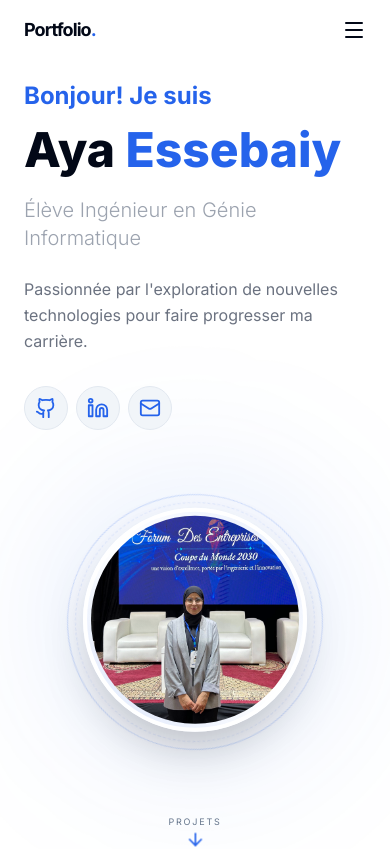
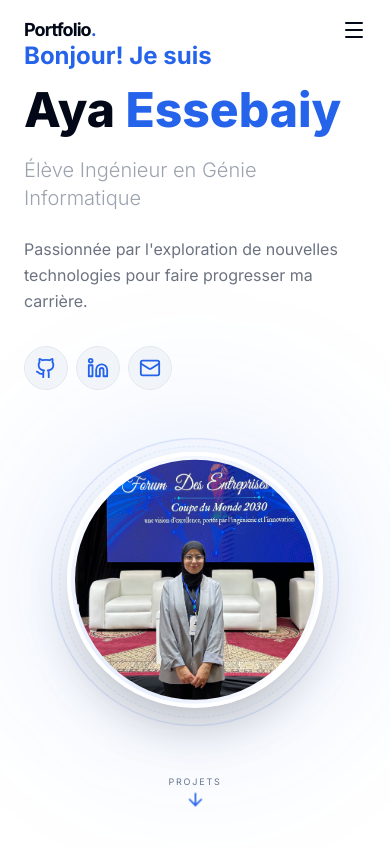
Before and after one commit to essebaiyayaa/Portfolio, a React (Vite) app: page / in a window 390 px wide. Shown: the top 849 px of the page. Built offline with nearby package versions, Linux system fonts and the light colour scheme; the HTML template or start-up script is replaced by a standard one.

Commit message:
feat : optimisations pour l'expérience mobile

```diff
--- a/src/components/Hero.tsx
+++ b/src/components/Hero.tsx
@@ -4,9 +4,9 @@ import { Github, Linkedin, Mail, ArrowDown } from "lucide-react";
 
 export default function Hero() {
     return (
-        <section id="hero" className="min-h-screen flex items-center justify-center relative overflow-hidden bg-background pt-20 pb-32 md:py-0">
+        <section id="hero" className="min-h-screen flex items-center justify-center relative overflow-hidden bg-background pt-10 md:pt-16 pb-32 md:pb-0">
 
-            <div className="container mx-auto px-6 z-10 grid grid-cols-1 md:grid-cols-2 gap-12 items-center h-full">
+            <div className="container mx-auto px-6 z-10 grid grid-cols-1 md:grid-cols-2 gap-8 items-center">
                 {/* Text Content - Left Side */}
                 <motion.div
                     initial={{ opacity: 0, x: -30 }}
@@ -71,7 +71,7 @@ export default function Hero() {
                     transition={{ duration: 0.8, delay: 0.5 }}
                     className="flex justify-center md:justify-center relative z-10"
                 >
-                    <div className="relative w-64 h-64 sm:w-72 sm:h-72 md:w-[380px] md:h-[380px] lg:w-[450px] lg:h-[450px]">
+                    <div className="relative w-72 h-72 md:w-[380px] md:h-[380px] lg:w-[450px] lg:h-[450px]">
                         <motion.div
                             animate={{
                                 scale: [1, 1.2, 1],
@@ -112,7 +112,7 @@ export default function Hero() {
             </div>
 
             {/* Functional Scroll indicator */}
-            <div className="absolute bottom-6 left-1/2 transform -translate-x-1/2 z-30">
+            <div className="absolute bottom-10 left-1/2 transform -translate-x-1/2 z-30">
                 <a
                     href="#projects"
                     className="flex flex-col items-center gap-1.5 group transition-all duration-300 pointer-events-auto"
```
